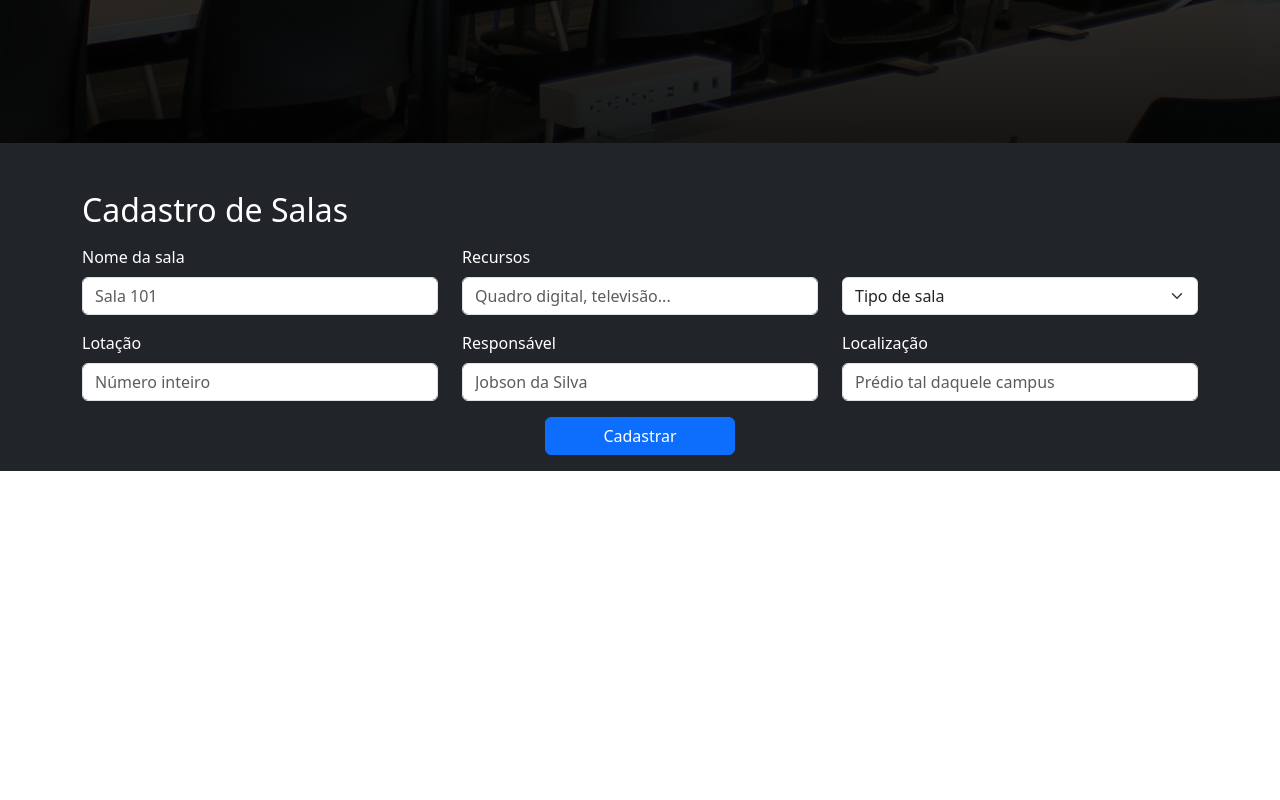
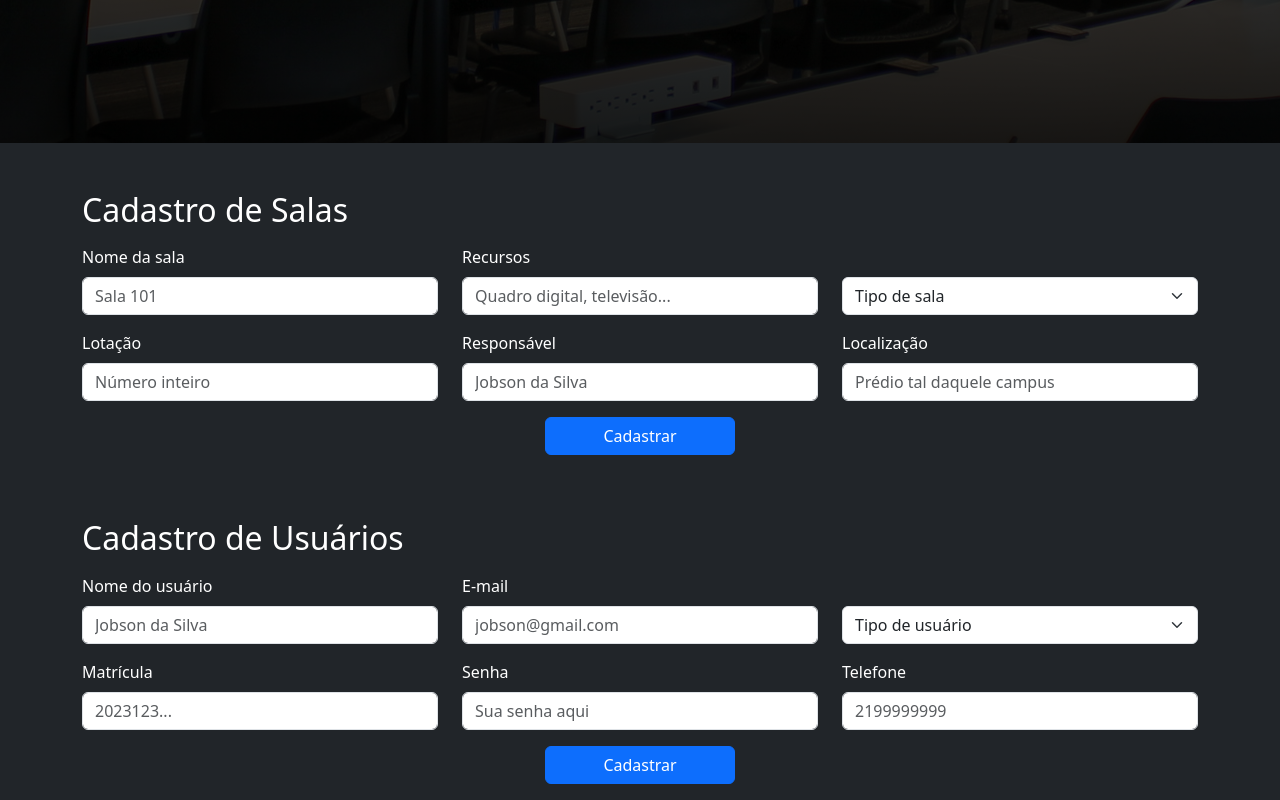
Before and after one commit to vitorindio/projeto-es1, a React (Vite) app in the folder front-es1/: page / in a window 1280 px wide. Shown: the part 577-1377 px from the top of the page. Before the commit the page ends 1048 px from the top, so only its background shows below. Built offline with nearby package versions, Linux system fonts and the light colour scheme.

Commit message:
cadastro de usuário

```diff
--- a/front-es1/src/App.jsx
+++ b/front-es1/src/App.jsx
@@ -3,6 +3,7 @@ import NavBar from './components/NavBar'
 import './App.css'
 import Hero from './components/Hero'
 import CadastroSala from './components/CadastroSala'
+import CadastroUsuario from './components/CadastroUsuario'
 
 function App() {
   const [count, setCount] = useState(0)
@@ -12,6 +13,7 @@ function App() {
       <NavBar></NavBar>
       <Hero></Hero>
       <CadastroSala/>
+      <CadastroUsuario/>
     </div>
   )
 }
--- /dev/null
+++ b/front-es1/src/components/CadastroUsuario.jsx
@@ -0,0 +1,46 @@
+export default function CadastroUsuario() {
+    return (
+        <section className="container text-white pb-3">
+            <h2 className="mt-5">Cadastro de Usuários</h2>
+            <form action="">
+                <div className="inputs mt-3">
+                    <div className="row mb-3">
+                        <div class="col-md-4">
+                            <label for="nomeUsuario" class="form-label">Nome do usuário</label>
+                            <input type="text" class="form-control" id="nomeUsuario" placeholder="Jobson da Silva" />
+                        </div>
+                        <div class="col-md-4">
+                            <label for="emailUsuario" class="form-label">E-mail</label>
+                            <input type="email" class="form-control" id="emailUsuario" placeholder="jobson@gmail.com" />
+                        </div>
+                        <div className="col-md-4 mt-3 mt-md-auto">
+                            <select class="form-select" aria-label="tipoUsuario">
+                                <option selected>Tipo de usuário</option>
+                                <option value="discente">Discente</option>
+                                <option value="docente">Docente</option>
+                                <option value="diretor">Diretor</option>
+                            </select>
+                        </div>
+                    </div>
+                    <div className="row">
+                        <div class="col-md-4">
+                            <label for="matricula" class="form-label">Matrícula</label>
+                            <input type="text" class="form-control" id="matricula" placeholder="2023123..."/>
+                        </div>
+                        <div class="col-md-4">
+                            <label for="senhaUsuario" class="form-label">Senha</label>
+                            <input type="password" class="form-control" id="senhaUsuario" placeholder="Sua senha aqui" />
+                        </div>
+                        <div class="col-md-4">
+                            <label for="telefoneUsuario" class="form-label">Telefone</label>
+                            <input type="tel" class="form-control" id="telefoneUsuario" placeholder="2199999999" />
+                        </div>
+                    </div>
+                    <div className="row mt-3">
+                        <input type="submit" value="Cadastrar" className="btn btn-primary col-md-2 col-6 m-auto"/>
+                    </div>
+                </div>
+            </form>
+        </section>
+    )
+}
```
